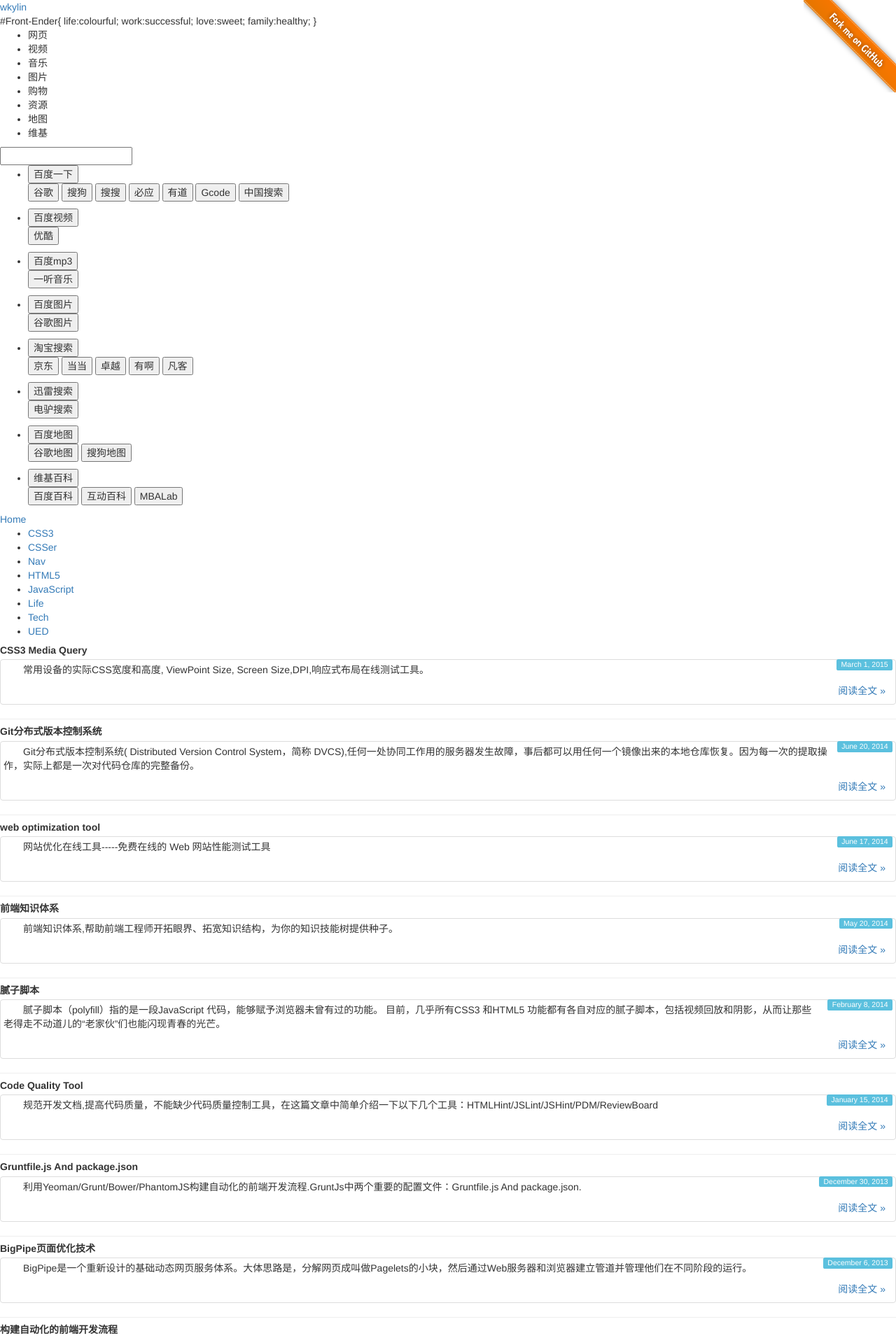
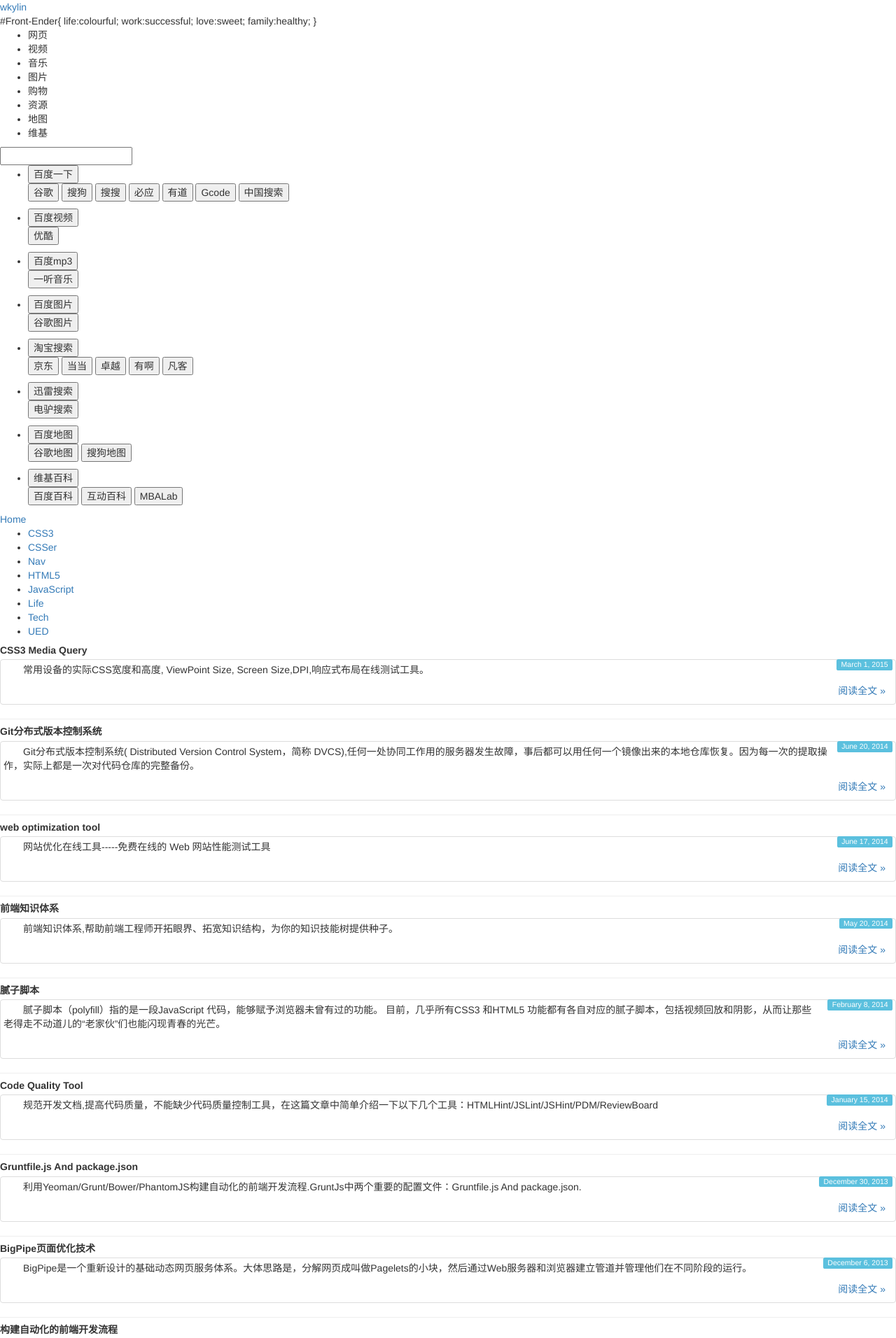
Before and after one commit to wkylin/wkylin.github.com, a Jekyll site: the page built from index.html, in a window 1280 px wide. Shown: the top 1912 px of the page at 70% size. Built offline with Jekyll 4.4.1, drawn with Linux system fonts in a browser that asks for light colours; nearby versions of some CDN libraries; library files that are not in the unit come from our copies; the list of posts is cut into pages by our own code; comment, search, counter and statistics services are not loaded.

```diff
--- a/_includes/themes/twitter/default.html
+++ b/_includes/themes/twitter/default.html
@@ -85,9 +85,7 @@
             </span>
         </div>
     </div>
-    <a href="http://github.com/wkylin/wkylin.github.com">
-        <img alt="Fork me on GitHub" src="/assets/images/forkme.png" style="position:absolute; top: 0px; right: 0;">
-    </a>
+
 </div>
 <script type="text/javascript" src="{{ ASSET_PATH }}/js/jquery.js"></script>
 {% include JB/analytics %}
```
